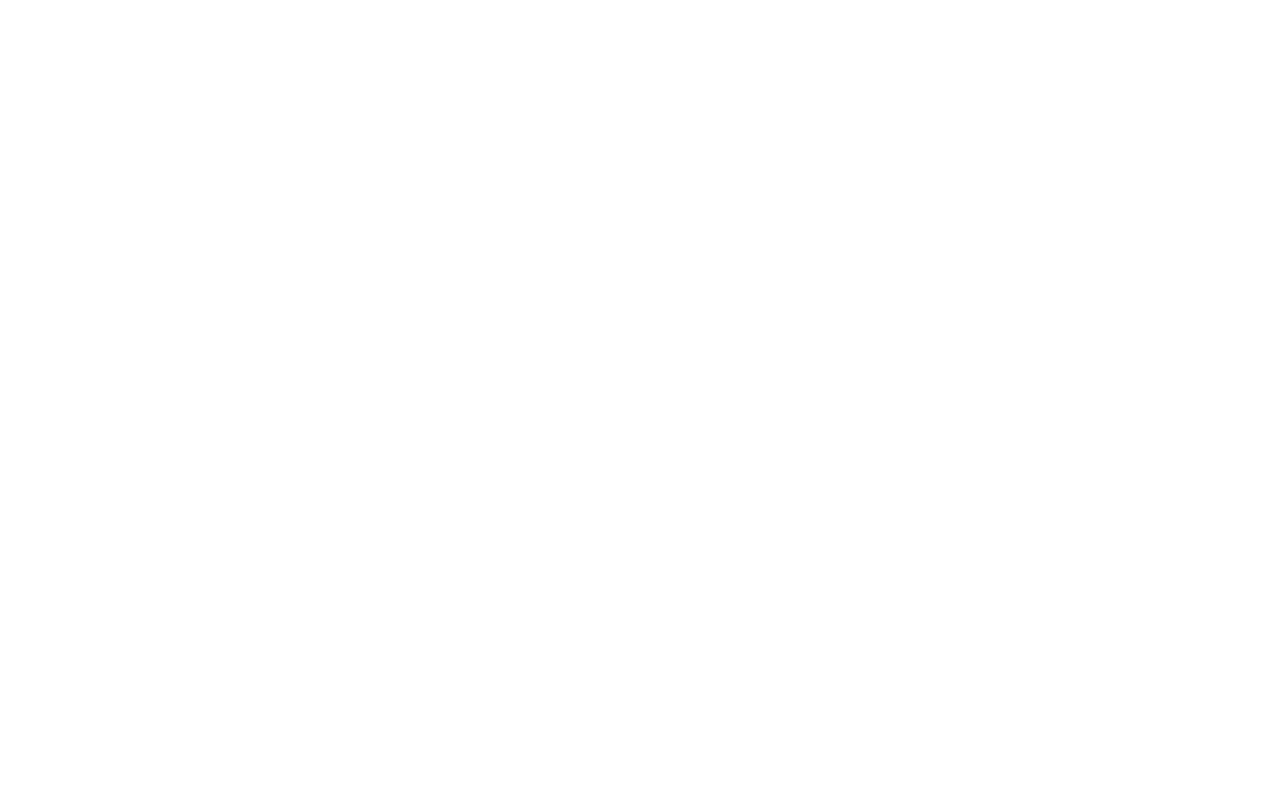
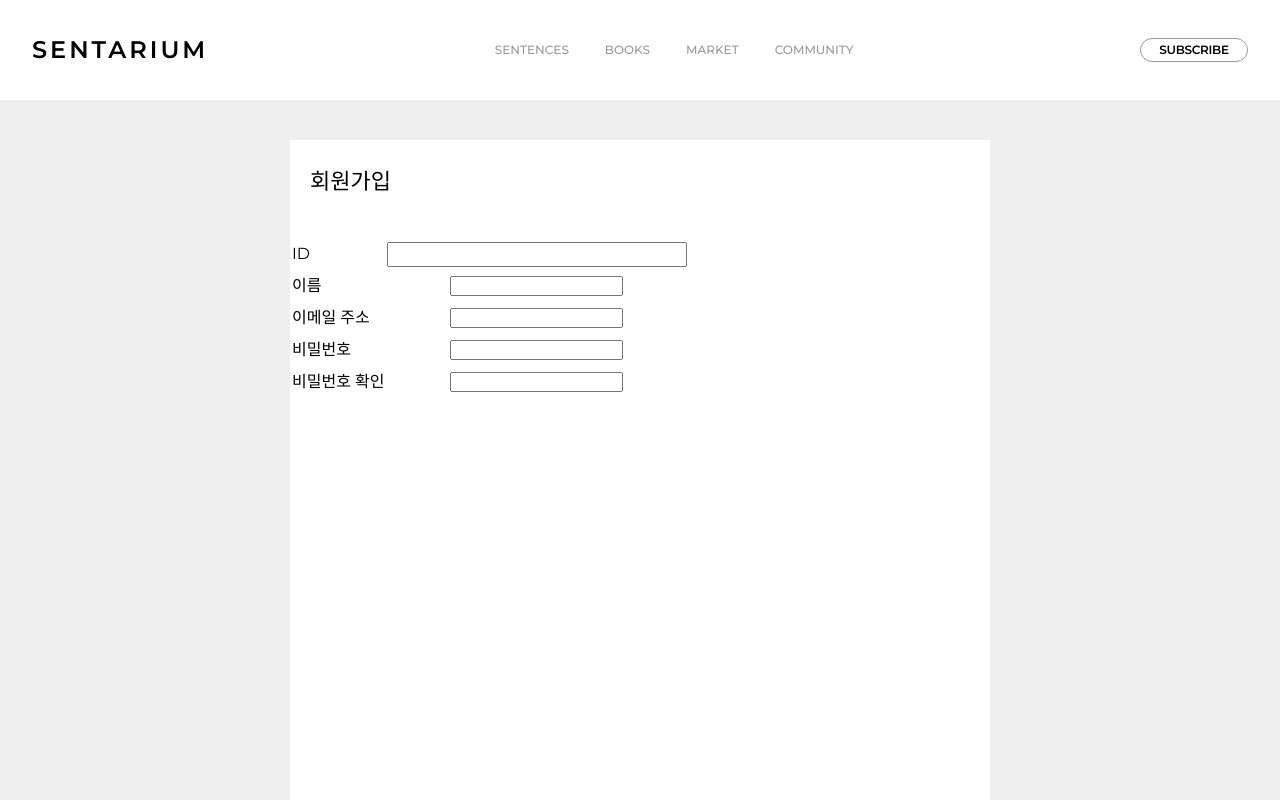
Before and after one commit to seona926/best_sentences, a React (Create React App) app: page /register in a window 1280 px wide. Before the commit this address had no page. Shown: the top 800 px of the page. Built offline with nearby package versions, Linux system fonts and the light colour scheme.

Commit message:
회원가입 페이지 초악 작업중..

```diff
--- a/src/App.js
+++ b/src/App.js
@@ -3,6 +3,7 @@
 import Home from "./pages/Home";
 import Sentences from "./pages/Sentences";
 import SentenceWrite from "./pages/SentenceWrite";
+import Register from "./pages/Register";
 
 import "./css/header.css";
 
@@ -17,6 +18,7 @@
           exact={true}
           element={<SentenceWrite />}
         />
+        <Route path="/register" exact={true} element={<Register />} />
       </Routes>
     </div>
   );
--- a/src/components/Header.jsx
+++ b/src/components/Header.jsx
@@ -1,4 +1,5 @@
 import React from "react";
+import { Link } from "react-router-dom";
 
 const Header = () => {
   return (
@@ -31,7 +32,9 @@
             </a>
           </li>
         </ul>
-        <button className="ghost-button">Subscribe</button>
+        <Link to="/register">
+          <button className="ghost-button">Subscribe</button>
+        </Link>
       </nav>
       {/* <section class="header-content">
         <figure class="header-img">
--- /dev/null
+++ b/src/pages/Register.jsx
@@ -0,0 +1,59 @@
+import React from "react";
+import classNames from "classnames/bind";
+import styles from "../scss/register.module.scss";
+import Header from "../components/Header";
+import Footer from "../components/Footer";
+
+const cx = classNames.bind(styles);
+
+const Register = () => {
+  return (
+    <div id={styles["wrap"]}>
+      <Header />
+      <div id={styles["main_container"]}>
+        <div className={cx("main_contents")}>
+          <div className={cx("title_container")}>
+            <span className={cx("title")}>회원가입</span>
+          </div>
+          <div className={cx("register_form")}>
+            <table>
+              <tr>
+                <td className={cx("register_left")}>ID</td>
+                <td>
+                  <input className={cx("register_input")} />
+                </td>
+              </tr>
+              <tr>
+                <td className={cx("register_left")}>이름</td>
+                <td>
+                  <input />
+                </td>
+              </tr>
+              <tr>
+                <td className={cx("register_left")}>이메일 주소</td>
+                <td>
+                  <input />
+                </td>
+              </tr>
+              <tr>
+                <td className={cx("register_left")}>비밀번호</td>
+                <td>
+                  <input />
+                </td>
+              </tr>
+              <tr>
+                <td className={cx("register_left")}>비밀번호 확인</td>
+                <td>
+                  <input />
+                </td>
+              </tr>
+            </table>
+          </div>
+        </div>
+      </div>
+      <Footer />
+    </div>
+  );
+};
+
+export default Register;
--- /dev/null
+++ b/src/scss/register.module.scss
@@ -0,0 +1,48 @@
+@import "global.scss";
+
+#main_container {
+    width: 100vw;
+    height: 800px;
+    display: flex;
+    align-items: center;
+    justify-content: center;
+    z-index: 300;
+    background-color: $background-color-white;
+    overflow: overlay;
+
+    .main_contents {
+        width: 700px;
+        height: 90%;
+        display: flex;
+        flex-direction: column;
+        justify-content: center;
+        align-items: center;
+        background-color: #fff;
+
+        .title_container {
+            width: 100%;
+            height: 30px;
+            text-align: left;
+            line-height: 30px;
+            padding: 0 20px 70px 20px;
+            font-size: 22px;
+        }
+
+        .register_form {
+            width: 100%;
+            height: 80%;
+            margin-bottom: 20px;
+
+            .register_left {
+                text-align: left;
+                line-height: 30px;
+            }
+
+            .register_input {
+                width: 300px;
+                height: 25px;
+            }
+
+        }
+    }
+}
--- a/src/scss/sentences.module.scss
+++ b/src/scss/sentences.module.scss
@@ -27,12 +27,13 @@
         }
 
         .write_btn {
-            background-color: $main-blue;
             width: 80px;
-            padding: 5px 10px;
-            color: $background-color-white;
             margin: 0 0 5px 780px;
             cursor: pointer;
+            padding: 5px 15px;
+            color: $dark-font-color;
+            border: 1px solid $dark-font-color;
+
         }
     }
 
@@ -72,11 +73,12 @@
     .sentence_box {
         width: 90%;
         max-height: 150px;
-        border: 1px solid $light-grey;
+        // border: 1px solid $light-grey;
         border-radius: 0 15px 0 15px;
-        margin: 5px 0;
+        margin: 10px 0;
         color: $black-font-color;
         padding: 15px 0;
+        box-shadow: rgba(99, 99, 99, 0.2) 0px 2px 8px 0px;
 
 
         &:nth-child(odd) {
```
